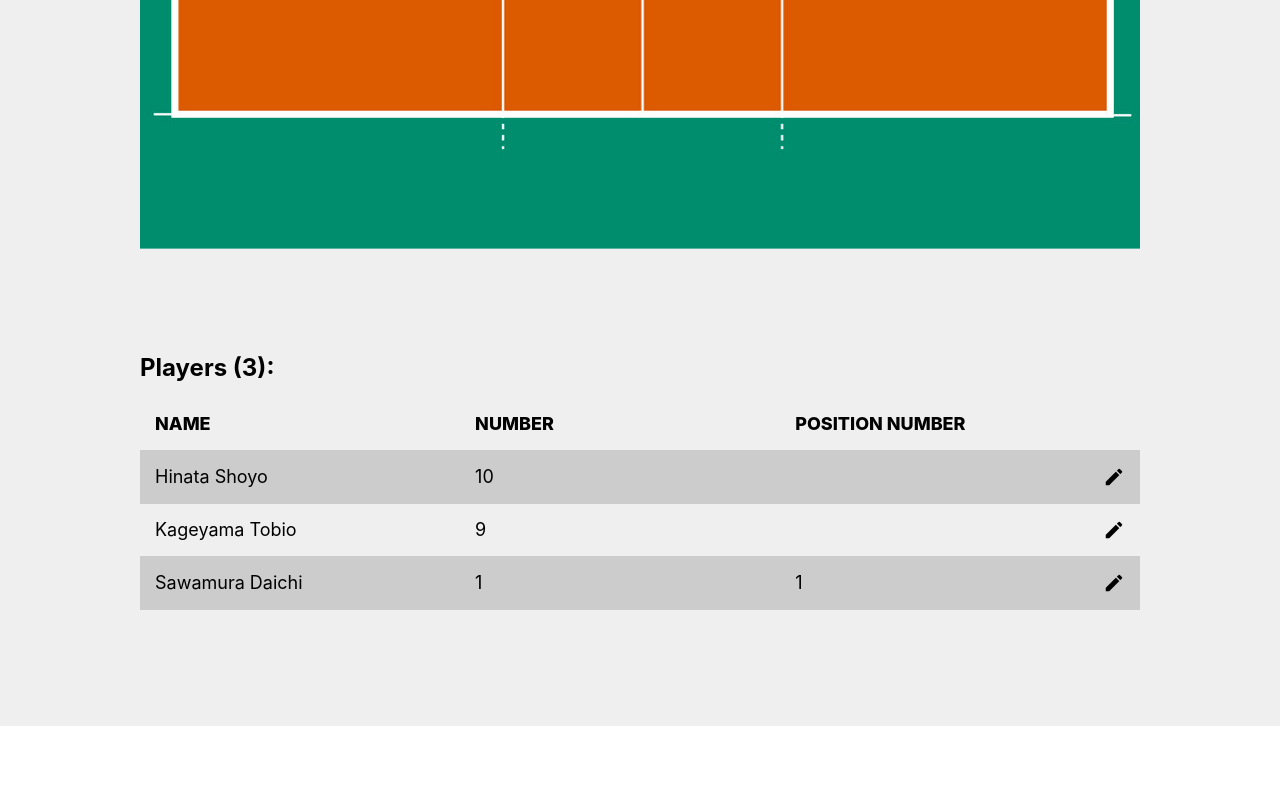
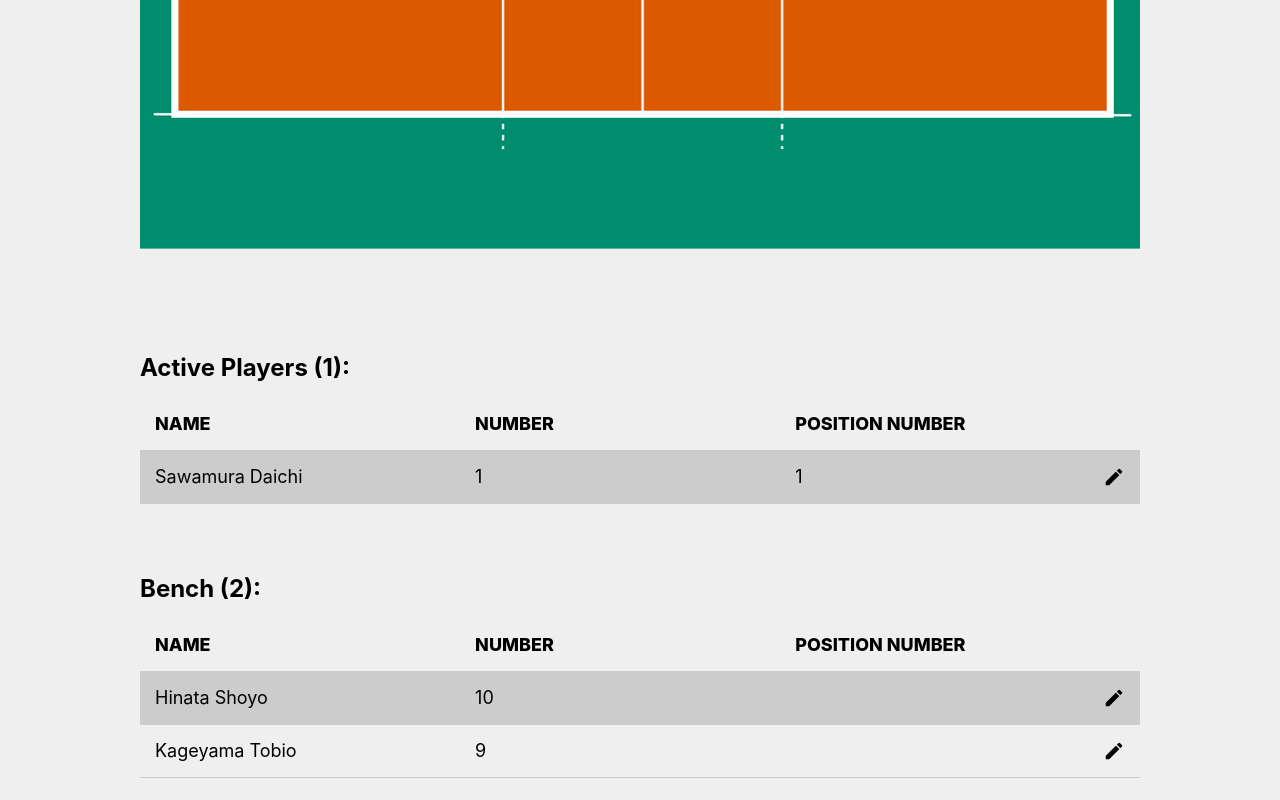
Before and after one commit to abe-port/haikyuu-app, a React (Create React App) app: page / in a window 1280 px wide. Shown: the part 566-1366 px from the top of the page. Before the commit the page ends 1292 px from the top, so only its background shows below. Built offline with nearby package versions, Linux system fonts and the light colour scheme.

Commit message:
Player Listing active vs benched players

```diff
--- a/src/components/Home/PlayerListing.js
+++ b/src/components/Home/PlayerListing.js
@@ -16,6 +16,7 @@ margin-bottom: 0;
 const UnorderedList = styled.ul`
 list-style-type:none;
 padding-inline-start: 0px;
+margin-bottom:70px;
 `;
 
 const ListItem = styled.li`
@@ -70,10 +71,13 @@ cursor:pointer;
 
 function PlayerListing(props) {
 
+    const activePlayers = props.players.filter(player => player.position);
+    const benchedPlayers = props.players.filter(player => !player.position);
+
     return (
         <div>
             <PlayerListingHeader>
-                Players ({props.players.length}):
+                Active Players ({activePlayers.length}):
             </PlayerListingHeader>
             <UnorderedList>
                 <ListItem bolded>
@@ -81,7 +85,30 @@ function PlayerListing(props) {
                     <Number className="number">NUMBER</Number>
                     <Position className="position">POSITION NUMBER</Position>
                 </ListItem>
-                {props.players.map((player, index) => (
+                {activePlayers.map((player, index) => (
+                    <ListItem key={index}>
+                        <Name className="name">{player.first_name} {player.last_name}</Name>
+                        <Number className="number">{player.number}</Number>
+                        <Position className="position">{player.position}</Position>
+                        <Link to={`players/${player.id}`}>
+                            <EditIcon><span className="material-icons">
+                                edit
+                            </span>
+                            </EditIcon>
+                        </Link>
+                    </ListItem>
+                ))}
+            </UnorderedList>
+            <PlayerListingHeader>
+                Bench ({benchedPlayers.length}):
+            </PlayerListingHeader>
+            <UnorderedList>
+                <ListItem bolded>
+                    <Name className="name">NAME</Name>
+                    <Number className="number">NUMBER</Number>
+                    <Position className="position">POSITION NUMBER</Position>
+                </ListItem>
+                {benchedPlayers.map((player, index) => (
                     <ListItem key={index}>
                         <Name className="name">{player.first_name} {player.last_name}</Name>
                         <Number className="number">{player.number}</Number>
--- a/src/pages/Home.js
+++ b/src/pages/Home.js
@@ -30,7 +30,7 @@ function Home(props) {
             number: '10',
             height: '164.2',
             age: '16',
-
+            position:''
         },
         {
             id: 2,
@@ -52,6 +52,8 @@ function Home(props) {
         },
     ]);
 
+    const activePlayer = players[0]
+
     return (
         <HomePageSection>
             <VolleyballCourtTool />
```
